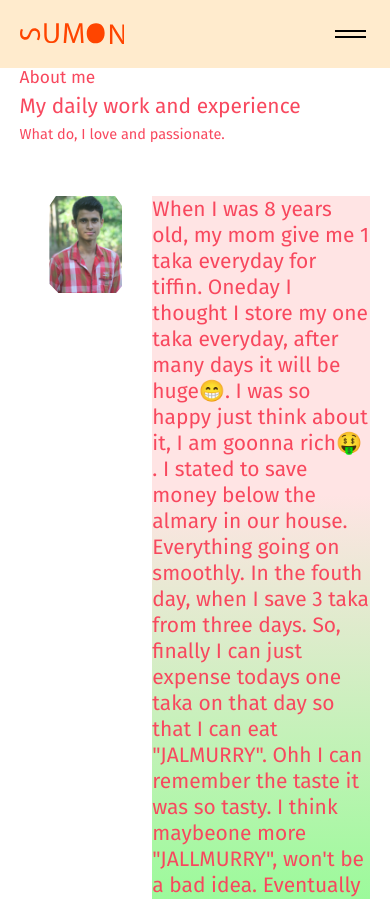
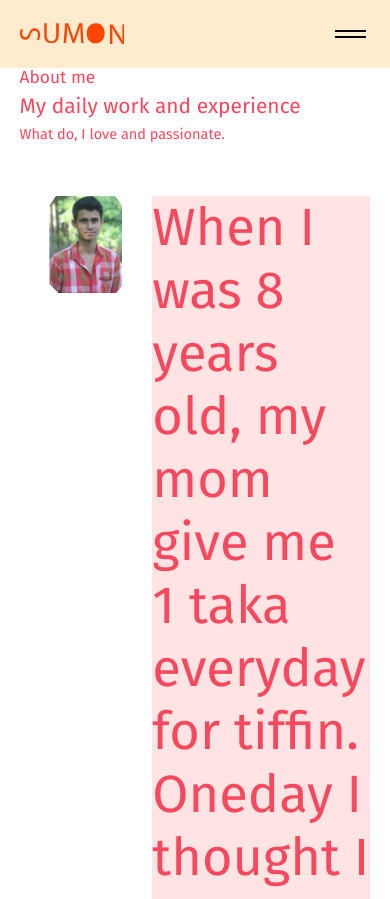
Before and after one commit to rasid-mr/portfolio, a Vue app: page /about in a window 390 px wide. Shown: the top 899 px of the page. Built offline with nearby package versions, Linux system fonts and the light colour scheme.

Commit message:
5rem
Done

```diff
--- a/src/views/about.vue
+++ b/src/views/about.vue
@@ -75,7 +75,7 @@ margin-top: 5rem;
   font-size: #{scaleValue(24)};
 background: linear-gradient(rgb(255, 228, 228) 25%, palegreen 60%, #fff);
 @media (max-width:600px) {
-font-size:2rem;
+font-size:5rem;
 }
 
  }
```
